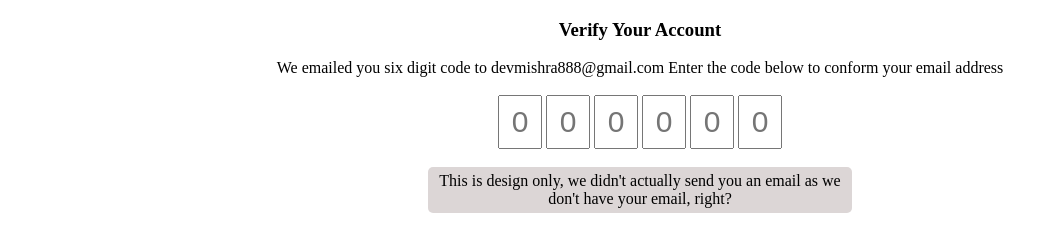
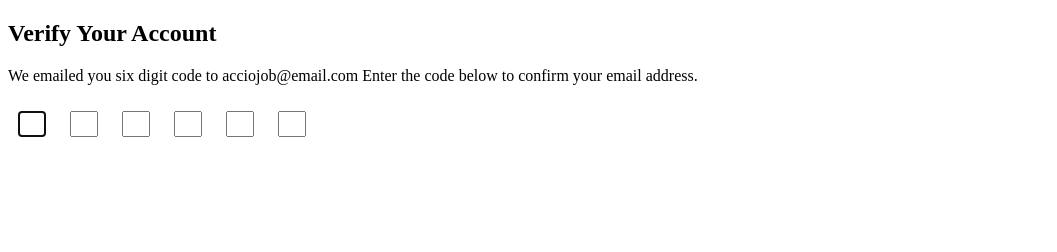
Before and after one commit to acciojob/OTP-devmishra888, a website: page main.html in a window 1280 px wide. Shown: the whole page, without its empty margins (0-1057 px from the left). Drawn offline with Linux system fonts and the light colour scheme.

Commit message:
created a submission

```diff
--- a/main.html
+++ b/main.html
@@ -1,78 +1,26 @@
 <!DOCTYPE html>
-<html lang="en">
+
+<html>
+
 <head>
-    <style>
+	<link rel="stylesheet" href="styles.css">
+</head>
 
-input{
-        width: 30px;
-        height: 40px;
-        padding: 5px;
-        margin: 2px;
-      }
-#verification_heading{
-    display: flex;
-    justify-content: center;
-}
-#verification_subtext{
-    display: flex;
-    justify-content: center;
-}
-.code-container{
-    display: flex;
-    justify-content: center;
-
-}
-.code{
-    text-align: center;
-    font-size: 30px;
-}
-#last{
-    display: flex;
-    justify-content: center;
-    text-align: center;
-    border: 1px;
-    background-color: rgb(220, 214, 214);
-    padding: 5px;
-    margin-right: 420px;
-    margin-left: 420px;
-    border-radius: 5px;
-}
-
-
-    </style>
-
-</head>
 <body>
-
-    <h3 id="verification_heading">Verify Your Account</h3>
-    <p id="verification_subtext">We emailed you six digit code to devmishra888@gmail.com Enter the code below to conform your email address</p>
-
-
-    <div class="code-container">
-    <input type="text" placeholder="0" class="code">
-    <input type="text" placeholder="0" class="code">
-    <input type="text" placeholder="0" class="code">
-    <input type="text" placeholder="0" class="code">
-    <input type="text" placeholder="0" class="code">
-    <input type="text" placeholder="0" class="code">
-
-</div>
-
-<p id="last">This is design only, we didn't actually send you an email as we <br>don't have your email, right?</p>
-
-<script>
-
-let input = document.querySelectorAll('.code')
-
-for(let i = 0; i < input.length; i++){
-    input[i].addEventListener('input', function(e) {
-        if (e.target.value.length == 1 && i < input.length - 1) {
-            input[i + 1].focus();
-        }
-    });
-}
+	<!-- the entire body must be written by student -->
+	<h2 id="verification_heading">Verify Your Account</h2>
+	<p id="verification_subtext">We emailed you six digit code to acciojob@email.com Enter the code below to confirm your email address.</p>
+    <div id="code" class="code-container">
+	<input type="text" name="code-1" id="code-1" class="code" maxlength="1" autofocus>
+	<input type="text" name="code-2" id="code-2" class="code" maxlength="1">
+	<input type="text" name="code-3" id="code-3" class="code" maxlength="1">
+	<input type="text" name="code-4" id="code-4" class="code" maxlength="1">
+	<input type="text" name="code-5" id="code-5" class="code" maxlength="1">
+	<input type="text" name="code-6" id="code-6" class="code" maxlength="1">
+	</div>
+	<script type="text/javascript" src="./script.js">
 </script>
 
+</body>
 
-</body>
 </html>
--- a/script.js
+++ b/script.js
@@ -1 +1,18 @@
 //your JS code here. If required.
+
+
+let input = document.querySelectorAll('.code')
+
+for(let i = 0; i < input.length; i++){
+    input[i].addEventListener('input', function(e) {
+        if (e.target.value.length == 1 && i < input.length - 1) {
+            input[i + 1].focus();
+        }
+    });
+}
+
+input[i].addEventListener('keydown', function(e){
+    if(e.key == 'Backspace' && input.value.length === 0 && index > 0){
+    input[i - 1].focus();
+ }
+})
--- a/styles.css
+++ b/styles.css
@@ -1 +1,10 @@
 /*  your css code here. If applicable */
+.code{
+	width:20px;
+	height:20px;
+	margin: 10px ;
+
+}
+.code:focus {
+            border-color: #4CAF50;
+        }
```
